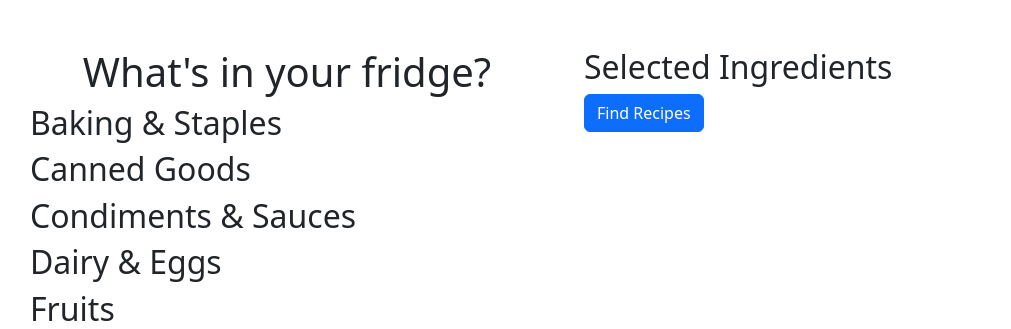
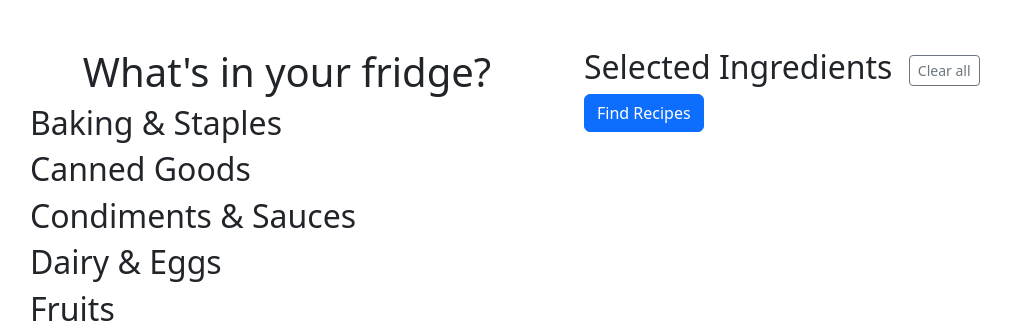
Before and after one commit to TheChosenTwice/Kitchen, a PHP site: page / in a window 1280 px wide. Shown: the part 67-396 px from the top of the page, without its empty margins (68-1079 px from the left). Run offline with PHP 8.4, Linux system fonts and the light colour scheme; data comes from the database, SQL or seed files in the repository; data that the repository does not hold is empty.

Commit message:
Added clear button

```diff
--- a/App/Views/Home/index.view.php
+++ b/App/Views/Home/index.view.php
@@ -25,7 +25,7 @@
         </div>
         <!-- Right side: Selected ingredients -->
         <div class="col-md-6">
-            <h2>Selected Ingredients</h2>
+            <h2>Selected Ingredients <button id="clear-all" class="btn btn-sm btn-outline-secondary ms-2">Clear all</button></h2>
             <ul id="selected-ingredients" class="list-group"></ul>
             <a id="find-recipes" href="<?= $link->url('home.index', ['ingredients' => '']) ?>" class="btn btn-primary">Find Recipes</a>
         </div>
```
